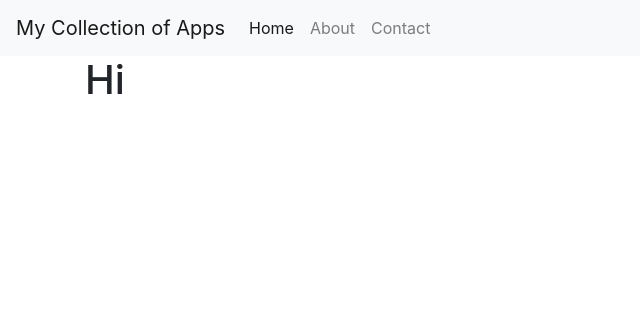
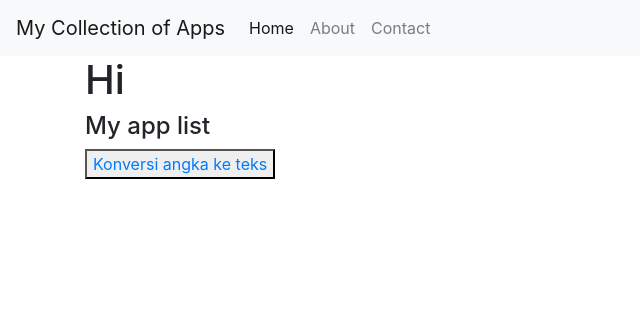
Before and after one commit to agaveingit/django-myapps, a Django app: page / in a window 1280 px wide. Shown: the top 316 px of the page, without its empty margins (0-640 px from the left). Run offline with Django 5.2, Linux system fonts and the light colour scheme; some libraries are stand-ins or nearby versions.

Commit message:
add some url

```diff
--- a/apps/myapp/templates/base.html
+++ b/apps/myapp/templates/base.html
@@ -22,7 +22,7 @@
         <div class="collapse navbar-collapse" id="navbarNav">
             <ul class="navbar-nav">
                 <li class="nav-item active">
-                    <a class="nav-link" href="#">Home</a>
+                    <a class="nav-link" href="{% url 'home' %}">Home</a>
                 </li>
                 <li class="nav-item">
                     <a class="nav-link" href="#">About</a>
--- a/apps/myapp/templates/myapp/home.html
+++ b/apps/myapp/templates/myapp/home.html
@@ -5,4 +5,6 @@
 
     {% block content %}
     <h1>Hi</h1>
+    <h4>My app list</h4>
+    <button><a href="{% url 'konversi' %}">Konversi angka ke teks</a></button>
     {% endblock %}
```
Also changed, not shown: apps/myapp/urls.py (line endings or trailing spaces), apps/myapp/views.py (line endings or trailing spaces).
